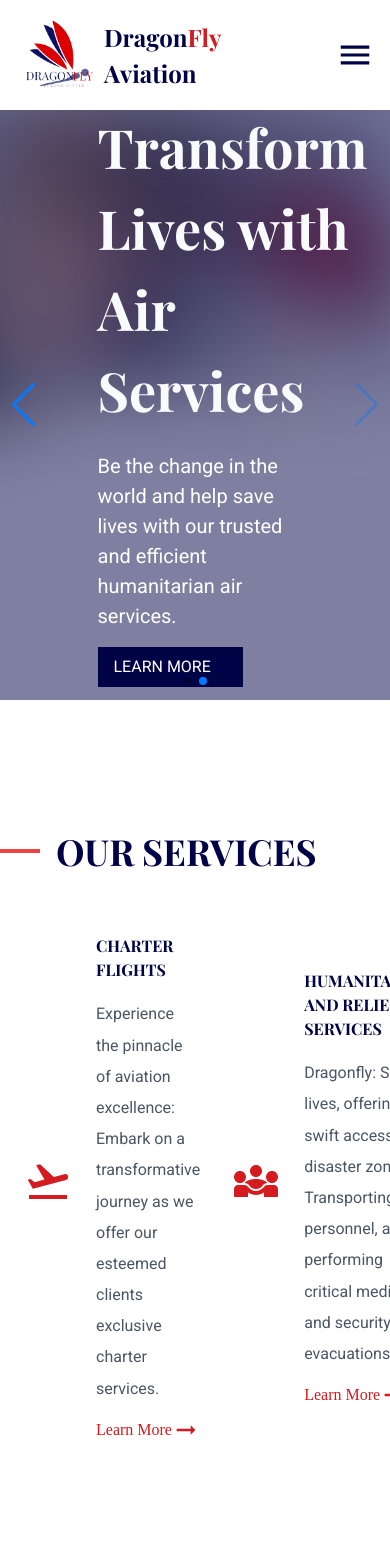
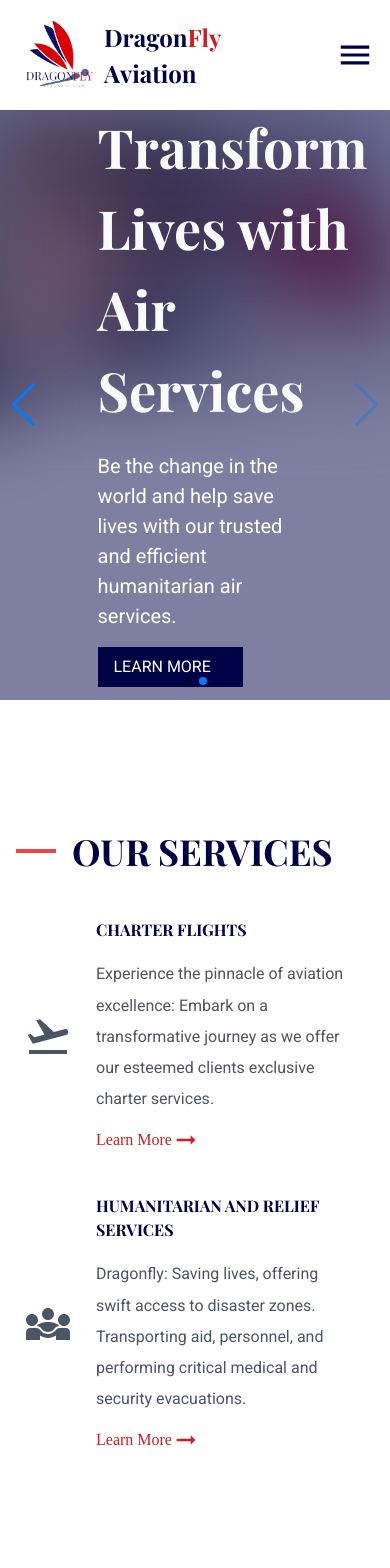
Before and after one commit to Lewinskie/fajr-airlines, a Next.js app: page / in a window 390 px wide. Shown: the top 1568 px of the page. Built offline with nearby package versions, Linux system fonts and the light colour scheme.

Commit message:
fixed the our-services section to make it more responsive in mobile devices

```diff
--- a/src/components/templates/Sections/fleets.js
+++ b/src/components/templates/Sections/fleets.js
@@ -1,6 +1,7 @@
 import Image from "next/image";
 import React, { useState } from "react";
 import Fleet1 from "../../../../public/plane11.jpg";
+import { Container } from "@mui/material";
 
 function Fleets({}) {
   return (
@@ -17,12 +18,15 @@ function Fleets({}) {
           className=" brightness-50 object-cover"
         />
         <div className="absolute inset-0 bg-primary-600 opacity-40 "></div>
+        <Container>
           <div className="absolute bottom-0 left-0 mb-8 pl-8 w-full">
             <div className="max-w-7xl mx-auto">
               <h1 className="text-3xl text-neutral-500">Our Fleet</h1>
             </div>
           </div>
+        </Container>
       </div>
+      <Container>
         <div className="max-w-7xl mx-auto grid grid-rows-1 md:grid-rows-2 gap-5 my-20">
           <div className="grid grid-cols-1 md:grid-cols-2 gap-5 my-5">
             <div className="relative h-[500px]">
@@ -44,11 +48,12 @@ function Fleets({}) {
               <p className="leading-relaxed text-base font-serif my-5 ">
                 The F-50 is powered by two Pratt & Whitney PW 125B turboprop
                 engines. The propellers are six bladed with full feathering and
-              reverse capabilities. The aircraft is pressurized which permits it
-              to fly up to 25,000 feet.
+                reverse capabilities. The aircraft is pressurized which permits
+                it to fly up to 25,000 feet.
               </p>
               <p className="leading-relaxed text-base font-serif text-secondary-500">
-              <span className="px-3 text-primary-500 font-bold">2</span> Pilots
+                <span className="px-3 text-primary-500 font-bold">2</span>{" "}
+                Pilots
               </p>
               <p className="leading-relaxed text-base font-serif text-secondary-500">
                 <span className="px-3 text-primary-500 font-bold">2</span> Cabin
@@ -65,6 +70,7 @@ function Fleets({}) {
             </div>
           </div>
         </div>
+      </Container>
     </>
   );
 }
--- a/src/components/templates/Sections/services.js
+++ b/src/components/templates/Sections/services.js
@@ -3,6 +3,7 @@ import FlightTakeoffOutlinedIcon from "@mui/icons-material/FlightTakeoffOutlined
 import Diversity3OutlinedIcon from "@mui/icons-material/Diversity3Outlined";
 import CalendarMonthOutlinedIcon from "@mui/icons-material/CalendarMonthOutlined";
 import ArrowRightAltOutlinedIcon from "@mui/icons-material/ArrowRightAltOutlined";
+import { Container, Grid } from "@mui/material";
 
 function getIcon(iconName) {
   switch (iconName) {
@@ -20,11 +21,12 @@ function getIcon(iconName) {
 function Services({ services_data }) {
   return (
     <section>
+      <Container>
         <div className="my-2 flex flex-row items-center justify-start  gap-4 ">
           <div className=" h-1 w-10 rounded bg-red-500"></div>
           <h4 className=" uppercase text-2xl font-bold">Our Services</h4>
         </div>
-      <div className="container px-2 py-8 mx-auto flex flex-row">
+        {/* <div className="container px-2 py-8 mx-auto flex flex-row">
           {services_data.services.map((service, i) => {
             return (
               <div key={i} className="p-4 md:w-1/3 flex items-center">
@@ -45,7 +47,36 @@ function Services({ services_data }) {
               </div>
             );
           })}
+        </div> */}
+        <Grid container spacing={3} className="container px-2 py-8">
+          {services_data &&
+            services_data.services.map((service, i) => (
+              <Grid
+                key={i}
+                item
+                xs={12}
+                sm={6}
+                lg={4}
+                className="p-4 flex items-center"
+              >
+                <div items-center justify-center text-secondary-500 mb-4>
+                  {getIcon(service.icon)}
                 </div>
+                <div className="pl-6">
+                  <h2 className=" font-sans font-bold mb-4">{service.title}</h2>
+
+                  <p className="leading-relaxed text-base font-serif">
+                    {service.text}
+                  </p>
+                  <a className="mt-3 text-secondary-500 inline-flex items-center">
+                    Learn More
+                    <ArrowRightAltOutlinedIcon style={{ fontSize: 28 }} />
+                  </a>
+                </div>
+              </Grid>
+            ))}
+        </Grid>
+      </Container>
     </section>
   );
 }
```
Lines whose indentation alone changed are shown as unchanged.
